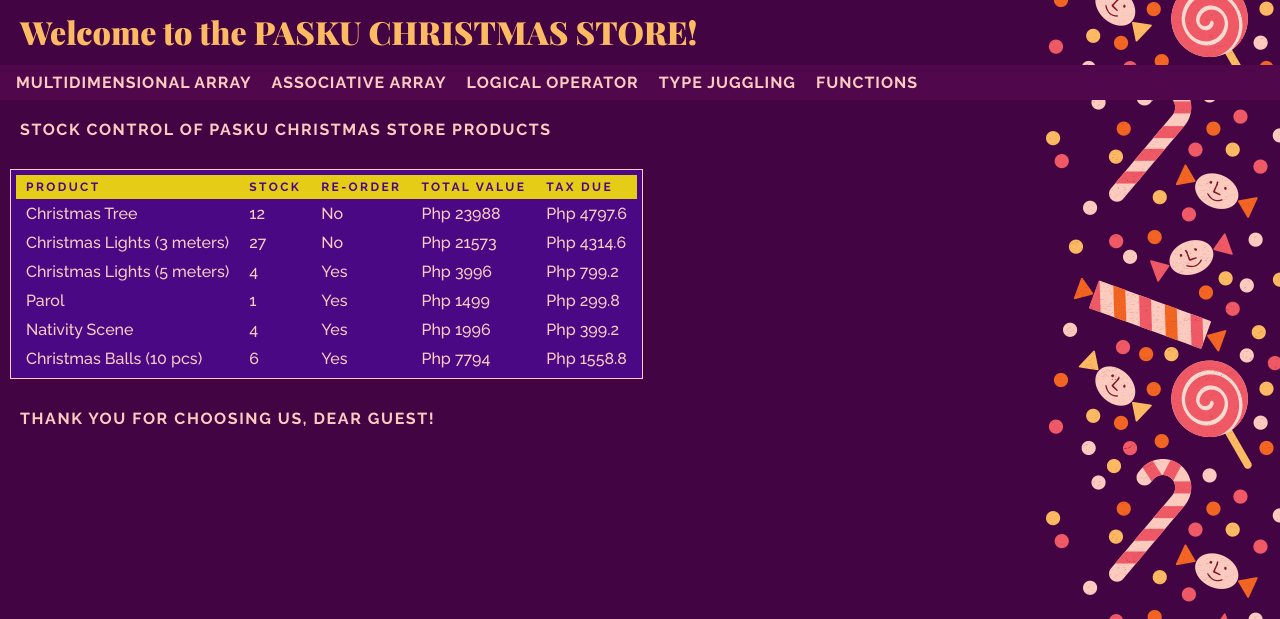
After one commit to djcroque/Hands-On-Module, a PHP site: page /functions.php in a window 1280 px wide. The commit adds this page. Shown: the top 619 px of the page. Run offline with PHP 8.4, Linux system fonts and the light colour scheme.

Commit message:
Add files via upload

```diff
--- /dev/null
+++ b/functions.php
@@ -0,0 +1,60 @@
+<?php
+declare(strict_types = 1);
+$name = '';
+$title='Functions';
+$products = [
+    'Christmas Tree' => ['price' => 1999, 'stock' => 12],
+    'Christmas Lights (3 meters)' => ['price' => 799, 'stock' => 27],
+    'Christmas Lights (5 meters)' => ['price' => 999, 'stock' => 4],
+    'Parol' => ['price' => 1499, 'stock' => 1],
+    'Nativity Scene' => ['price' => 499, 'stock' => 4],
+    'Christmas Balls (10 pcs)' => ['price' => 1299, 'stock' => 6],
+];
+
+$tax = 20;
+
+function get_reorder_message(int $stock):string
+{
+    return ($stock < 10) ? 'Yes' : 'No';
+}
+
+function get_total_value(float $price, int $quantity): float
+{
+    return $price * $quantity;
+}
+
+function get_tax_due(float $price, int $quantity, int $tax = 0): float
+{
+    return ($price * $quantity) * ($tax / 100);
+}
+?>
+
+<?php include 'header.php' ?>
+
+<h2>STOCK CONTROL OF PASKU CHRISTMAS STORE PRODUCTS</h2>
+
+<table>
+<tr>
+    <th>Product</th>
+    <th>Stock</th>
+    <th>Re-Order</th>
+    <th>Total Value</th>
+    <th>Tax Due</th>
+</tr>
+<?php
+foreach($products as $product_name => $data){
+
+?>
+<tr>
+    <td><?= $product_name;?></td>
+    <td><?= $data['stock']; ?> </td>
+    <td><?= get_reorder_message($data['stock']); ?></td>
+    <td>Php <?= get_total_value($data['price'], $data['stock']); ?></td>
+    <td>Php <?= get_tax_due($data['price'], $data['stock'], $tax); ?></td>
+</tr>
+<?php } ?>
+</table>
+
+
+
+<?php include 'footer.php' ?>
--- a/header.php
+++ b/header.php
@@ -18,4 +18,5 @@
             <a href="Roque_AssociativeArray.php">Associative Array</a>
             <a href="Roque_LogicalOperator.php">Logical Operator</a>
             <a href="Roque_TypeJuggling.php">Type Juggling</a>
+            <a href="functions.php">Functions</a>
         </nav>
```
